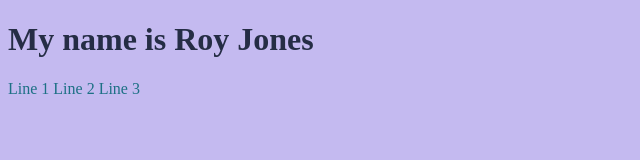
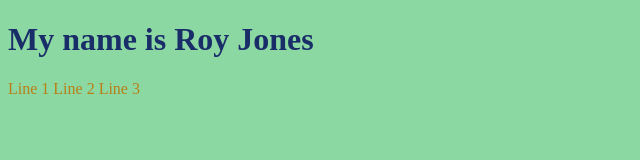
Before and after one commit to rjones26-SP2025/rjones26-SP2025.github.io, a plain HTML site: page index.html in a window 1280 px wide. Shown: the whole page, without its empty margins (0-640 px from the left). Drawn offline with Linux system fonts and the light colour scheme.

Commit message:
final color changes, I hope

```diff
--- a/index.html
+++ b/index.html
@@ -4,13 +4,13 @@
         <title>My Personal Introduction</title>
         <style>
             body     {
-                      background-color: #c4baf0;
+                      background-color: #8cd8a3;
                      }
             h1       {
-                      color: #252d45;
+                      color: #192d69;
                      }
             p        {
-                      color: #1d7085;
+                      color: #b87f16;
                      }
         </style>
     </head>
```
